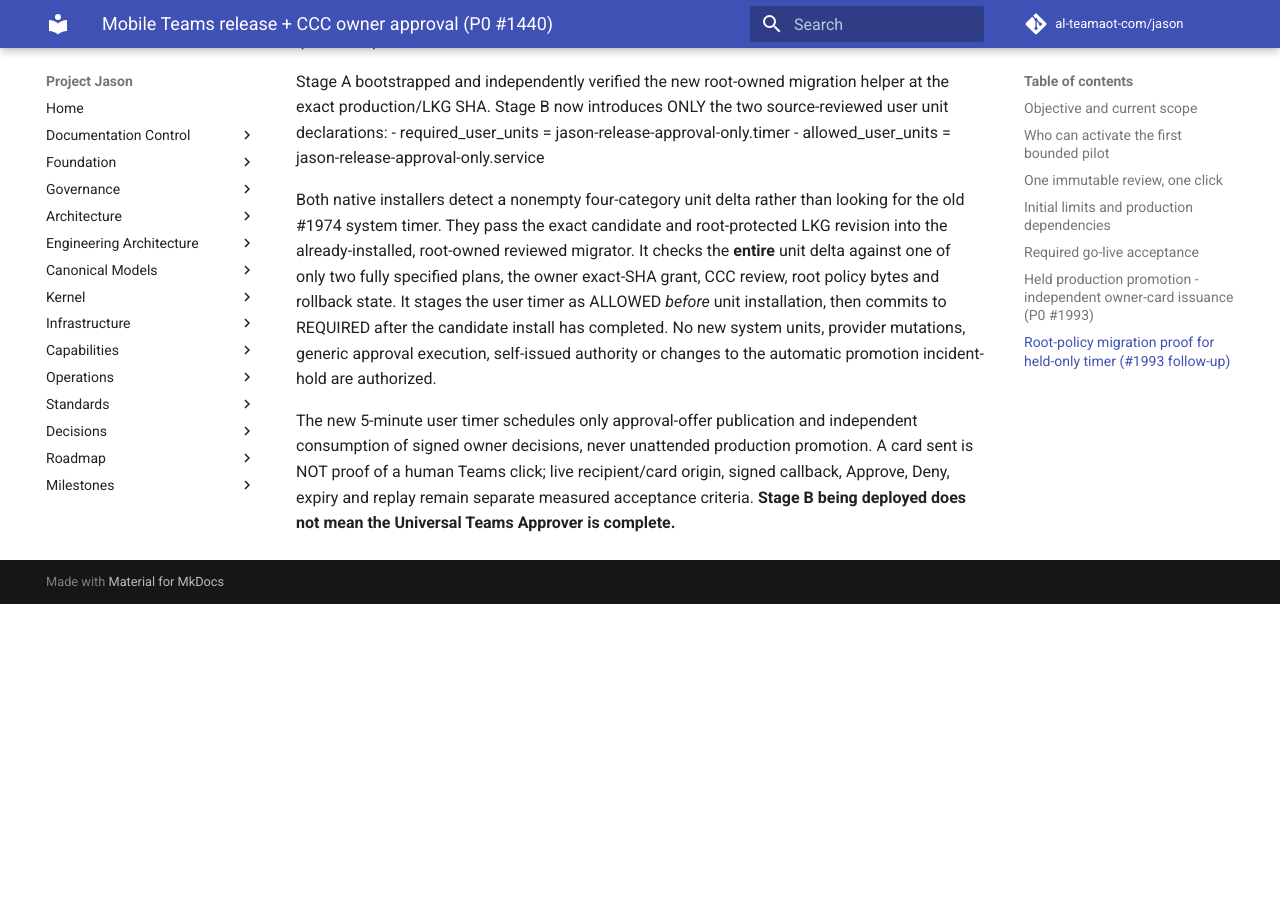
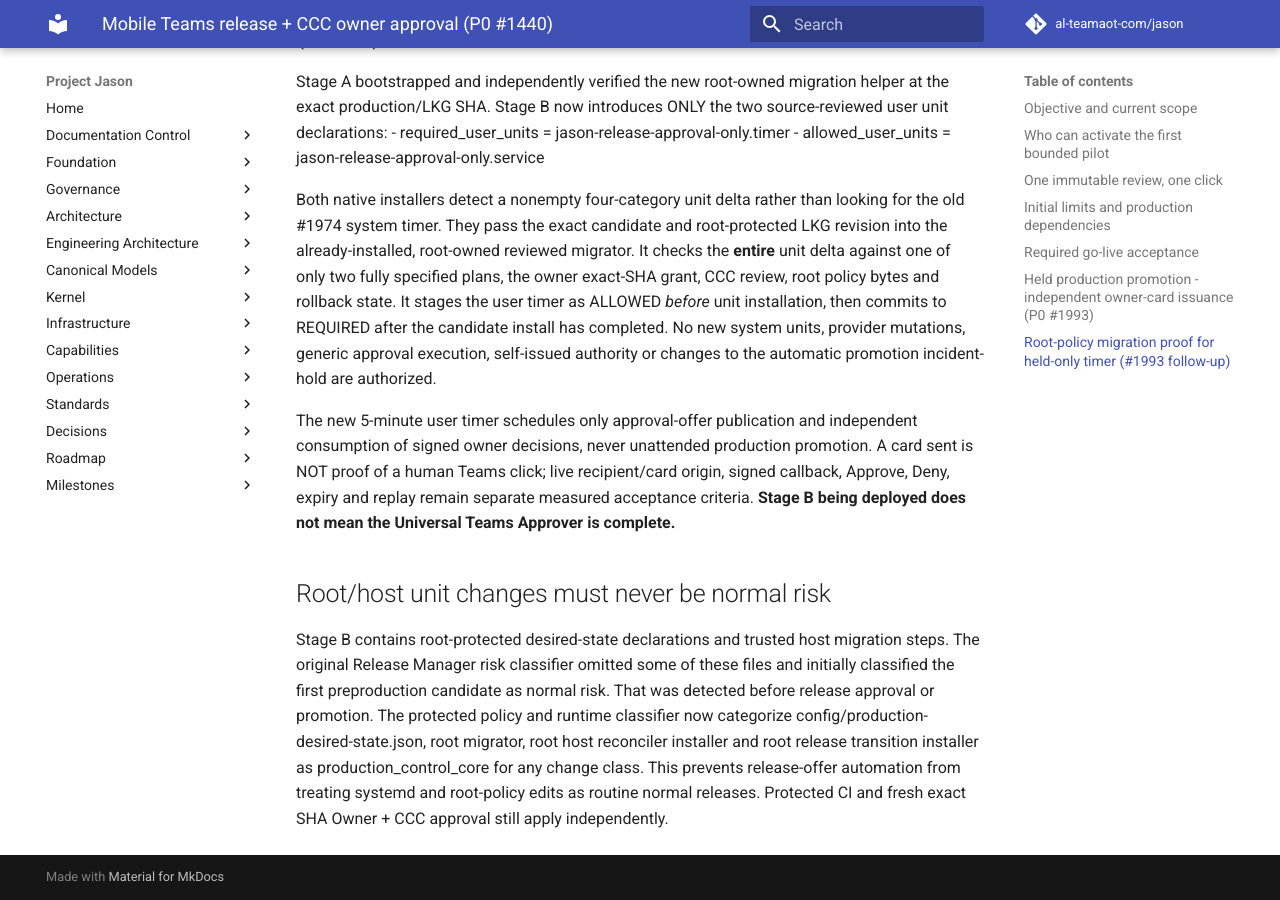
Before and after one commit to al-teamaot-com/jason, an MkDocs documentation site: the page built from docs/operations/Mobile-Teams-Release-and-CCC-Approval.md, in a window 1280 px wide and 900 px high, scrolled down 6191 px. Built offline with MkDocs 1.6.1 and Material for MkDocs 9.7.7, drawn with Linux system fonts in a browser that asks for light colours; comment, search, counter and statistics services are not loaded; before the commit the page ends 6795 px from its top, so only the background shows below that.

Commit message:
P0 #1993: classify root policy and approval timer release as protected core

```diff
--- a/docs/operations/Mobile-Teams-Release-and-CCC-Approval.md
+++ b/docs/operations/Mobile-Teams-Release-and-CCC-Approval.md
@@ -288,3 +288,16 @@ production promotion. A card sent is NOT proof of a human Teams click;
 live recipient/card origin, signed callback, Approve, Deny, expiry and
 replay remain separate measured acceptance criteria. **Stage B being
 deployed does not mean the Universal Teams Approver is complete.**
+
+## Root/host unit changes must never be normal risk
+
+Stage B contains root-protected desired-state declarations and trusted
+host migration steps. The original Release Manager risk classifier omitted
+some of these files and initially classified the first preproduction
+candidate as normal risk. That was detected before release approval or
+promotion. The protected policy and runtime classifier now categorize
+config/production-desired-state.json, root migrator, root host reconciler
+installer and root release transition installer as production_control_core
+for any change class. This prevents release-offer automation from treating
+systemd and root-policy edits as routine normal releases. Protected CI and
+fresh exact SHA Owner + CCC approval still apply independently.
```
Also changed, not shown: 3 other files.
